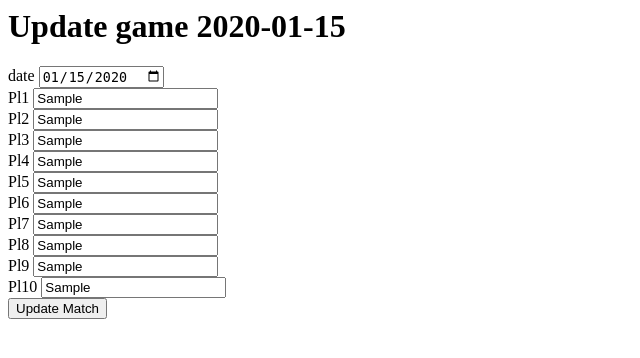
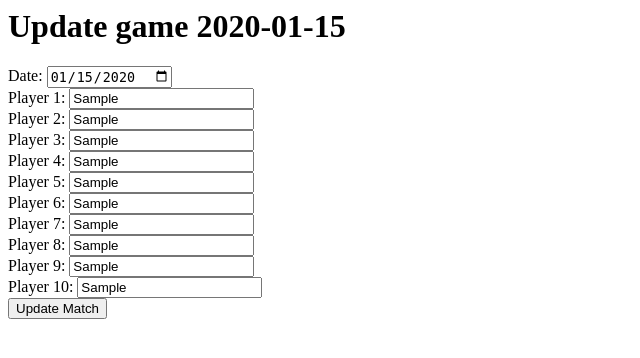
Before and after one commit to fabriziodea/fabproj2, a Flask app: page /editgame/1 in a window 1280 px wide. Shown: the top 358 px of the page, without its empty margins (0-640 px from the left). Run offline with Flask 2, Linux system fonts and the light colour scheme; tables that the repository leaves empty hold one stand-in row (values such as "Sample post").

Commit message:
FAB-40 #DONE new update page created

```diff
--- a/templates/EditGame.html
+++ b/templates/EditGame.html
@@ -4,27 +4,27 @@
 <div class='form'>
     <form action="" method="POST">
         {{ form.hidden_tag() }}
-        {{ form.date.label }} {{ form.date }}
+        Date:      {{ form.date }}
         <br>
-        {{ form.Pl1.label }} {{ form.Pl1 }}
+        Player 1:  {{ form.Pl1 }}
         <br>
-        {{ form.Pl2.label }} {{ form.Pl2 }}
+        Player 2:  {{ form.Pl2 }}
         <br>
-        {{ form.Pl3.label }} {{ form.Pl3 }}
+        Player 3:  {{ form.Pl3 }}
         <br>
-        {{ form.Pl4.label }} {{ form.Pl4 }}
+        Player 4:  {{ form.Pl4 }}
         <br>
-        {{ form.Pl5.label }} {{ form.Pl5 }}
+        Player 5:  {{ form.Pl5 }}
         <br>
-        {{ form.Pl6.label }} {{ form.Pl6 }}
+        Player 6:  {{ form.Pl6 }}
         <br>
-        {{ form.Pl7.label }} {{ form.Pl7 }}
+        Player 7:  {{ form.Pl7 }}
         <br>
-        {{ form.Pl8.label }} {{ form.Pl8 }}
+        Player 8:  {{ form.Pl8 }}
         <br>
-        {{ form.Pl9.label }} {{ form.Pl9 }}
+        Player 9:  {{ form.Pl9 }}
         <br>
-        {{ form.Pl10.label }} {{ form.Pl10 }}
+        Player 10: {{ form.Pl10 }}
         <br>
         {{ form.submit }}
     </form>
```
